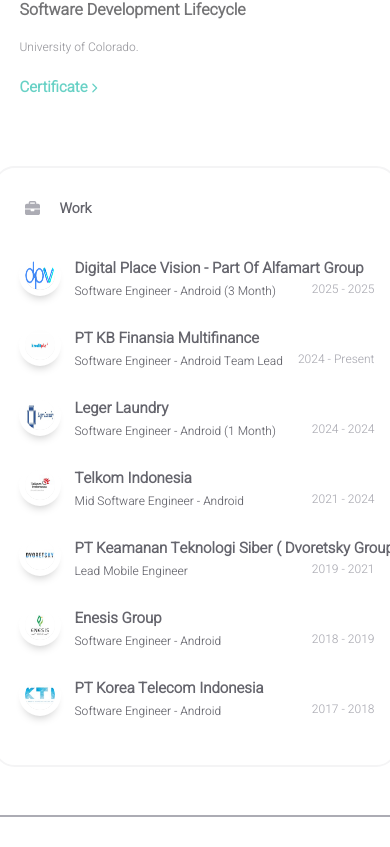
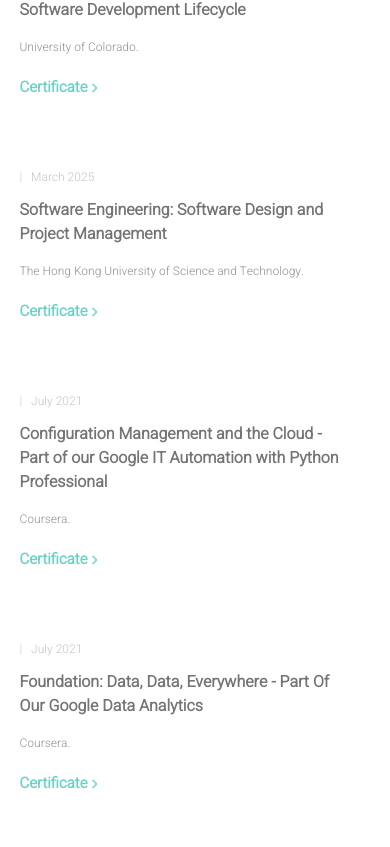
Before and after one commit to NizarNaufal/my-portofolio, a React (Create React App) app: page / in a window 390 px wide. Shown: the part 4137-4984 px from the top of the page. Built offline with nearby package versions, Linux system fonts and the light colour scheme.

Commit message:
Fix: Add Kreditplus Mobile Apps, Osa Apps

```diff
--- a/src/data/articles.js
+++ b/src/data/articles.js
@@ -203,6 +203,6 @@
 	};
 }
 
-const myArticles = [article_1, article_2,article_3];
+const myArticles = [article_1, article_2,article_3, article_4, article_5, article_6, article_7];
 
 export default myArticles;
```
